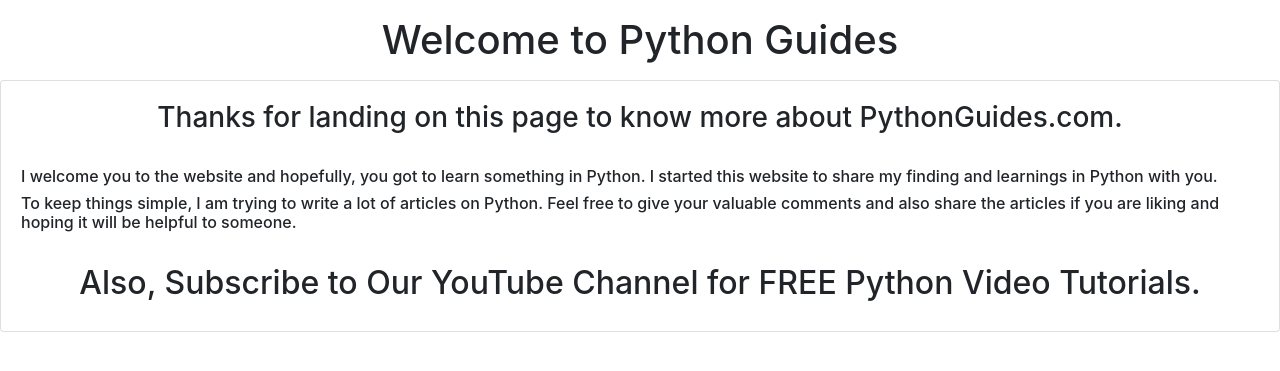
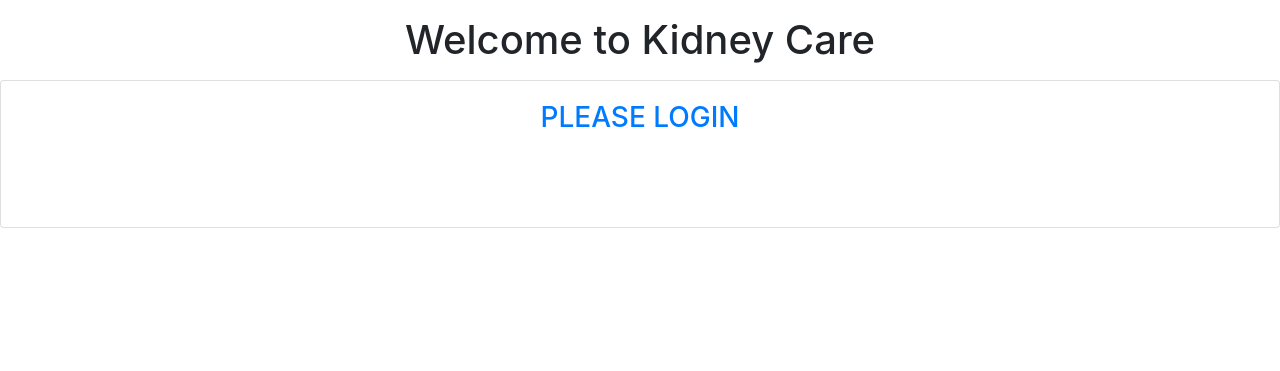
Before and after one commit to jolsen08/kidneycare, a Django app: page /accounts/home in a window 1280 px wide. Shown: the part 56-427 px from the top of the page. Run offline with Django 4.2, Linux system fonts and the light colour scheme; some libraries are stand-ins or nearby versions.

Commit message:
template ish

```diff
--- a/templates/accounts/home.html
+++ b/templates/accounts/home.html
@@ -31,7 +31,7 @@
     <div class="collapse navbar-collapse" id="navbarNav">
       <ul class="navbar-nav">
         <li class="nav-item active">
-          <a class="nav-link" href="home">HOME<span class="sr-only">(current)</span></a>
+          <a class="nav-link" href="">HOME<span class="sr-only">(current)</span></a>
         </li>
         {% if user.is_authenticated %}
         <li class="nav-item">
@@ -53,19 +53,17 @@
   </nav>
 
   <div class="container my-3">
-    <h1 style="text-align:center;">Welcome to Python Guides</h1>
+    <h1 style="text-align:center;">Welcome to Kidney Care</h1>
   </div>
 
   <div class="card">
     <div class="card-body">
-      <h3 style="text-align:center;">Thanks for landing on this page to know more about PythonGuides.com.</h3>
+      <a href="{% url 'login_user' %}"><h3 style="text-align:center;">PLEASE LOGIN</h3></a>
       <br>
-      <h6>I welcome you to the website and hopefully, you got to learn something in Python. I started this website to
-        share my finding and learnings in Python with you.</h6>
-      <h6>To keep things simple, I am trying to write a lot of articles on Python. Feel free to give your valuable
-        comments and also share the articles if you are liking and hoping it will be helpful to someone.</h6>
+      <h6></h6>
+      <h6></h6>
       <br>
-      <h2 style="text-align:center;">Also, Subscribe to Our YouTube Channel for FREE Python Video Tutorials.</h2>
+      <h2 style="text-align:center;"></h2>
     </div>
 </body>
 
```
